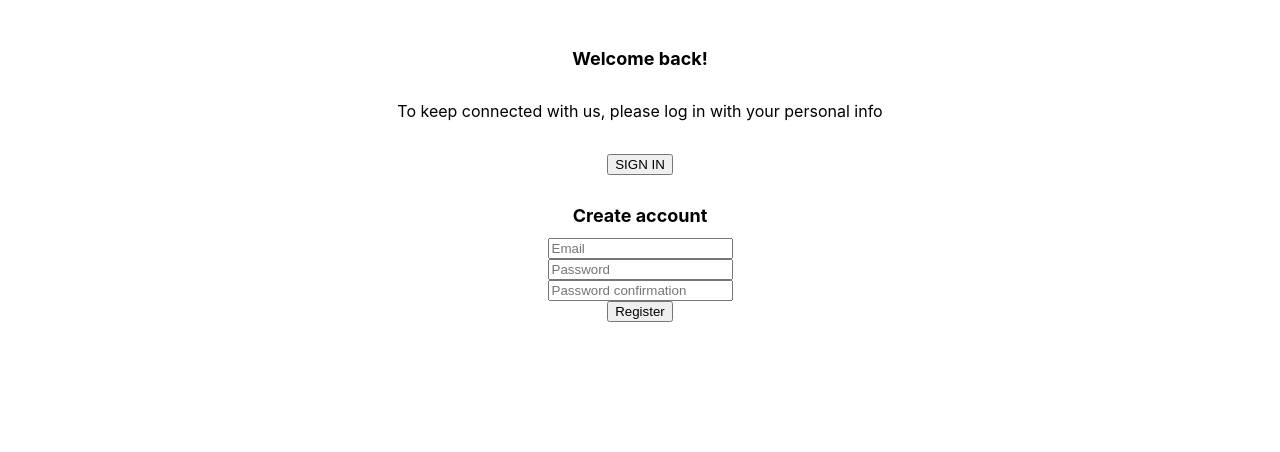
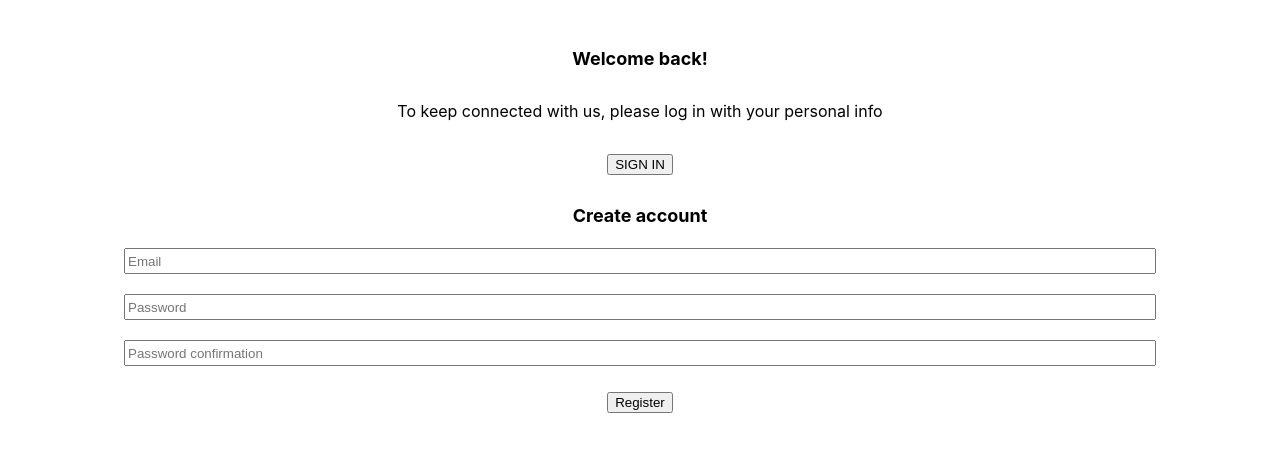
Before and after one commit to imhilla/TelCars, a React (Create React App) app in the folder react-frontend/: page /signup in a window 1280 px wide. Shown: the top 452 px of the page. Built offline with nearby package versions, Linux system fonts and the light colour scheme; no server answers.

Commit message:
add basic styling of the reg form

```diff
--- a/react-frontend/src/components/auth/Registration.js
+++ b/react-frontend/src/components/auth/Registration.js
@@ -51,13 +51,12 @@ class Registration extends React.Component {
     const { email, password, password_confirmation } = this.state;
     return (
       <div>
-
         <div className="welcomeBack">
           <h1>Welcome back!</h1>
           <p>To keep connected with us, please log in with your personal info</p>
           <button>SIGN IN</button>
         </div>
-        <div>
+        <div className="formContainer">
           <div className="createAccount">
             <h1>Create account</h1>
           </div>
--- a/react-frontend/src/components/auth/registration.css
+++ b/react-frontend/src/components/auth/registration.css
@@ -18,4 +18,20 @@
   display: flex;
   flex-direction: column;
   align-items: center;
+  width: 100%;
 }
+
+.regForm input {
+  margin-bottom: 1.5em;
+  height: 20px;
+  width: 80%;
+  margin: 10px 1em;
+}
+
+.formContainer {
+  width: 100%;
+}
+
+.regForm button {
+  margin: 1.2em 0;
+}
```
